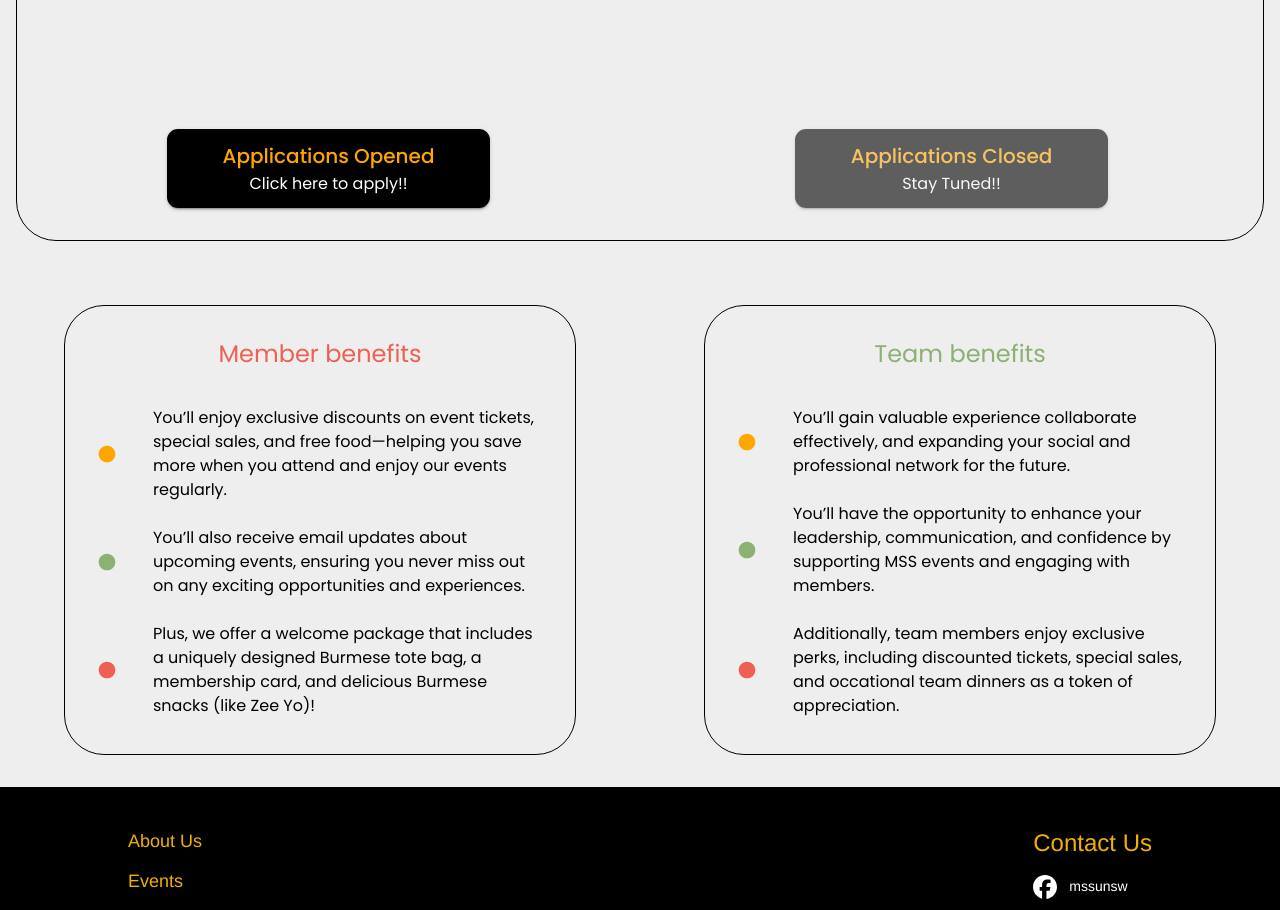
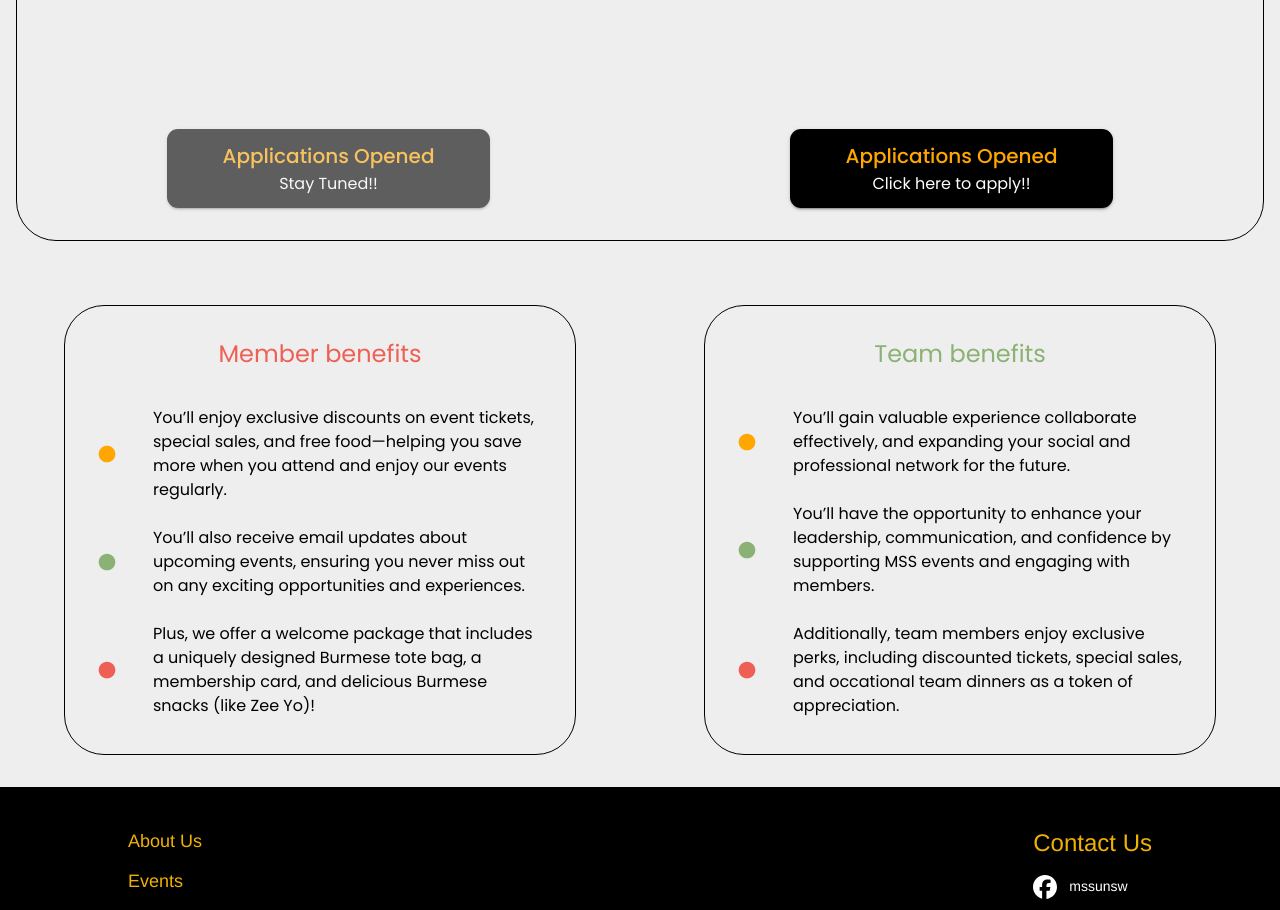
Before and after one commit to Leo-Zarni01/mssunsw, a React (Vite) app in the folder frontend/: page /getinvolved in a window 1280 px wide. Shown: the part 820-1730 px from the top of the page. Built offline with nearby package versions, Linux system fonts and the light colour scheme.

Commit message:
Activating buttons in HomePage and GetInvolvedPage

```diff
--- a/frontend/src/components/GetInvolvedComps/GI_JOTeam.tsx
+++ b/frontend/src/components/GetInvolvedComps/GI_JOTeam.tsx
@@ -65,6 +65,7 @@ const GI_JOTeam = () => {
                     borderRadius: "11px",
                     textTransform: "none",
                     fontSize: "0.95rem",
+                    opacity: "0.6"
                 }}
                 >
                     <Stack>
@@ -74,7 +75,7 @@ const GI_JOTeam = () => {
                             color: "white",
                             fontsize: "0.01em"
                         }}
-                        >Click here to apply!!</Typography>
+                        >Stay Tuned!!</Typography>
                     </Stack>
                 </Button>
             </Grid>
@@ -100,6 +101,7 @@ const GI_JOTeam = () => {
                     and media promotion by joining our subcom!
                 </Typography>
                 <Button variant="contained" color="primary" size="medium"
+                onClick={() => window.open("https://tr.ee/RhTd5-vtRU", "_blank")}
                 sx={{
                     backgroundColor: "black",
                     color: "#FFA700",
@@ -109,17 +111,17 @@ const GI_JOTeam = () => {
                     borderRadius: "11px",
                     textTransform: "none",
                     fontSize: "0.95rem",
-                    opacity: "0.6"
+
                 }}
                 >
                     <Stack>
-                        <Typography variant="h6">Applications Closed</Typography>
+                        <Typography variant="h6">Applications Opened</Typography>
                         <Typography
                         sx={{
                             color: "white",
                             fontsize: "0.01em"
                         }}
-                        >Stay Tuned!!</Typography>
+                        >Click here to apply!!</Typography>
                     </Stack>
                 </Button>
             </Grid>
--- a/frontend/src/components/HomeComps/HP_SS.tsx
+++ b/frontend/src/components/HomeComps/HP_SS.tsx
@@ -7,6 +7,8 @@ import { motion } from "framer-motion"
 import { useEffect, useState } from "react";
 import "@fontsource/poppins";
 import { createTheme, ThemeProvider } from "@mui/material/styles";
+import { useNavigate } from "react-router-dom";
+
 
 
 const theme = createTheme({
@@ -23,6 +25,7 @@ const HP_SS = () => {
     const text = "မင်္ဂလာပါ..."
     const [displayedText, setDisplayedText] = useState("");
     const [index, setIndex] = useState(0);
+    const navigate = useNavigate();
 
     useEffect(() => {
         const interval = setInterval(() => {
@@ -148,6 +151,7 @@ const HP_SS = () => {
                     The Myanmar Student Society (MSS) connects Myanmar students through cultural events, support, and networking. Join our community!
                 </Typography>
                 <Button variant="contained" color="primary"
+                onClick={() => navigate("/aboutus")}
                 // size="medium"
                 sx={{
                     fontSize: {xs: "0.8rem", sm: "1rem", md: "1.2rem"},
--- a/frontend/src/components/HomeComps/HP_TS.tsx
+++ b/frontend/src/components/HomeComps/HP_TS.tsx
@@ -22,8 +22,8 @@ const HP_TS = () => {
         <ThemeProvider theme={theme}>
         <Grid
         sx={{
-            // backgroundColor: "orange",
-            height: "43rem",
+            backgroundColor: "#FCF6D7",
+            height: "40rem",
             // opacity: "0.3"
         }}
         >
--- a/frontend/src/components/MeetTheExecutives.tsx
+++ b/frontend/src/components/MeetTheExecutives.tsx
@@ -7,7 +7,7 @@ import "../App.css";
 const MeetTheExecutives = () => {
   return (
     <>
-      <Typography variant="h5" sx={{ fontWeight: 'regular', color: "#EE6055", display: "flex" , justifyContent: "center" }}> Meet The Executives </Typography>
+      <Typography variant="h5" sx={{ fontWeight: 'regular', color: "#EE6055", display: "flex" , justifyContent: "center", marginTop: "3rem" }}> Meet The Executives </Typography>
       <Swiper
         slidesPerView={1}
         spaceBetween={30}
--- a/frontend/src/components/PastEventDetailsWovenPhotos.tsx
+++ b/frontend/src/components/PastEventDetailsWovenPhotos.tsx
@@ -24,7 +24,7 @@ import img3900 from '../assets/images/picnic24T2/IMG_3900.JPG';
 import img3905 from '../assets/images/picnic24T2/IMG_3905.JPG';
 import img3914 from '../assets/images/picnic24T2/IMG_3914.JPG';
 import img7481 from '../assets/images/picnic24T2/IMG_7481.JPG';
-import { transform } from 'framer-motion';
+// import { transform } from 'framer-motion';
 
 const images = [
   img3826,
@@ -46,6 +46,7 @@ const images = [
   img3822,
   img3815,
 ]
+
 
 const PastEventDetailsWovenPhotos = () => {
   // const theme = useTheme();
```
Also changed, not shown: frontend/src/index.css (line endings or trailing spaces).
